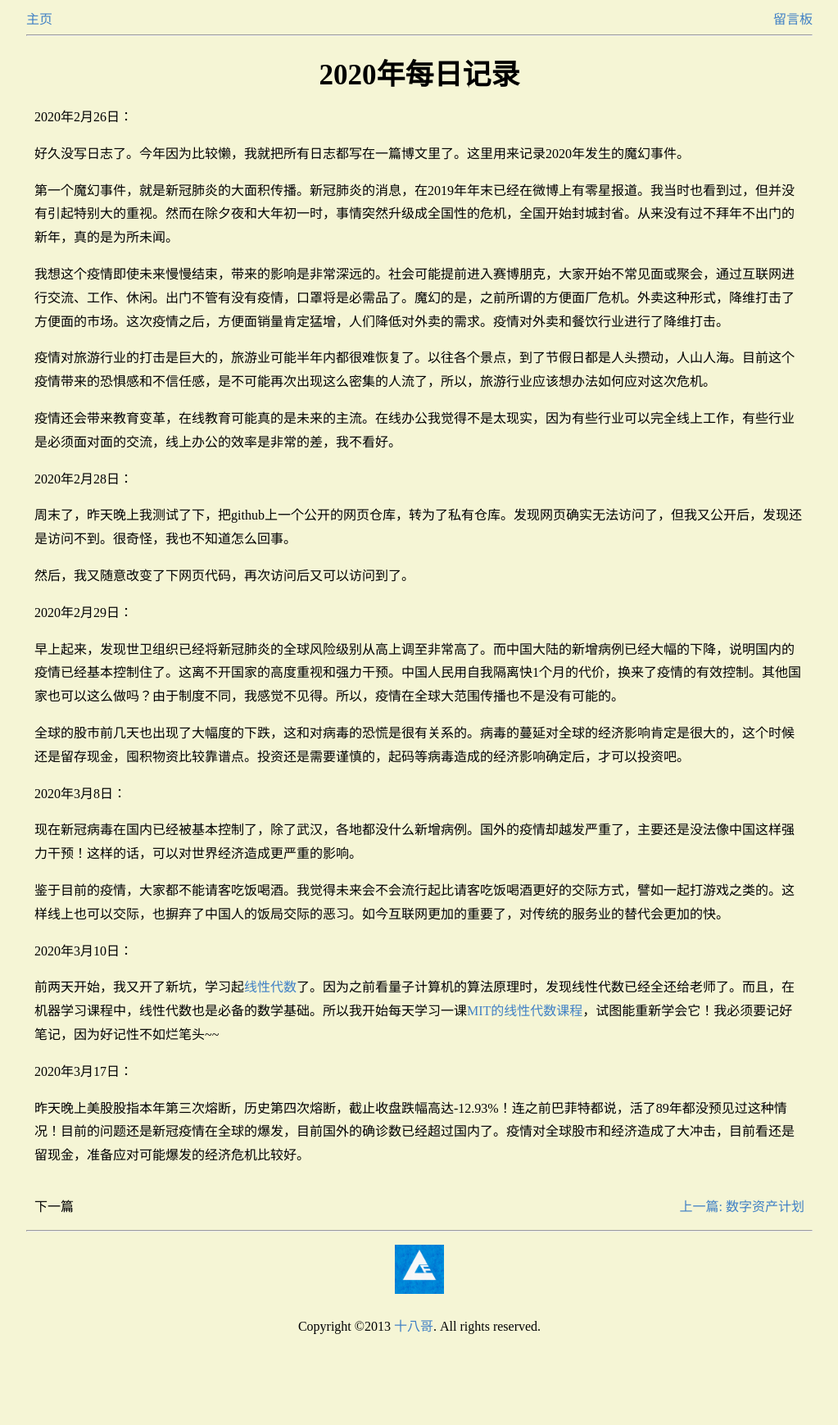
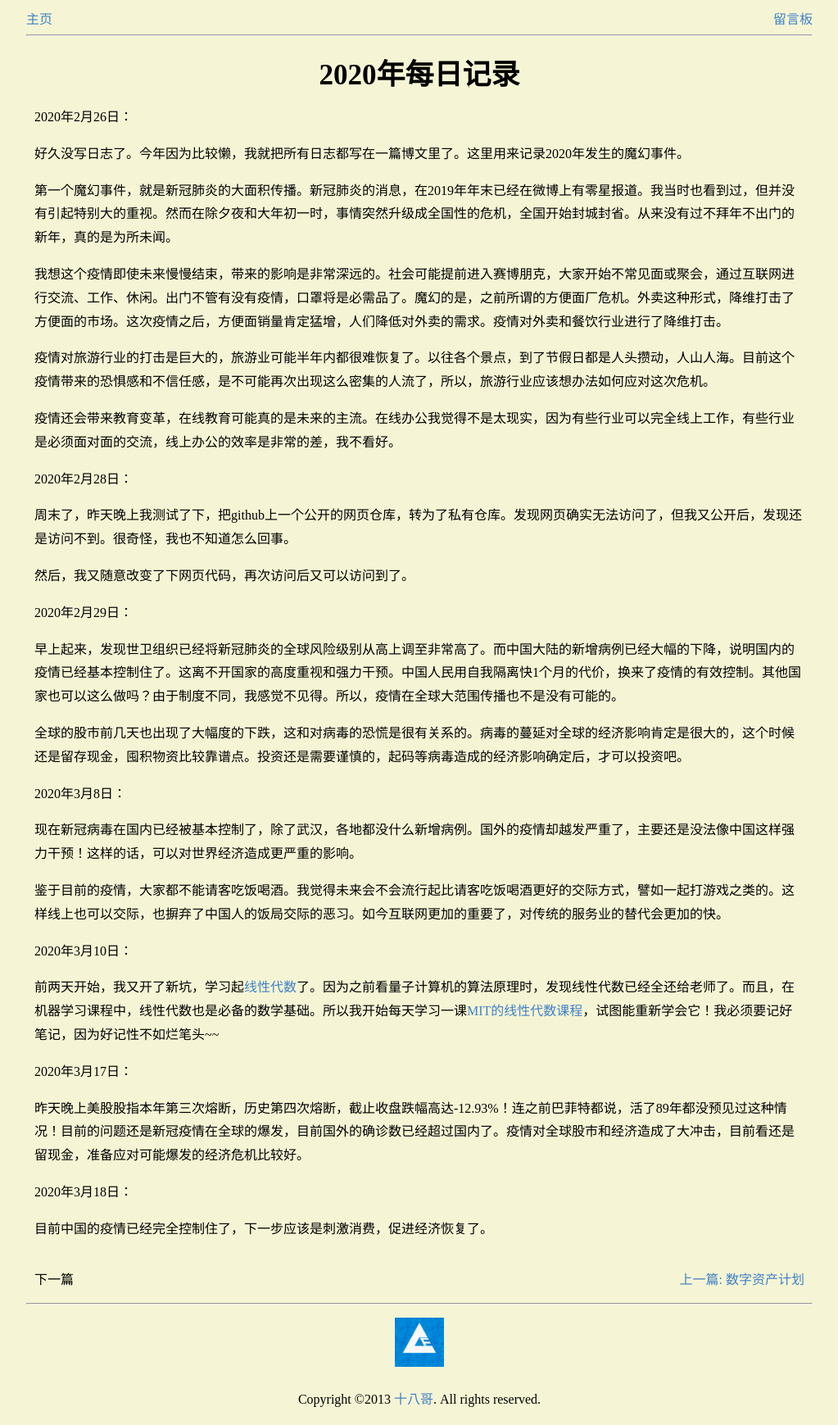
Before and after one commit to cforth/blog, a Jekyll site: the page built from _posts/2020-2-26-record.md, in a window 1280 px wide. Shown: the whole page at 82% size, without its empty margins (128-1151 px from the left). Built offline with Jekyll 4.4.1, drawn with Linux system fonts in a browser that asks for light colours; comment, search, counter and statistics services are not loaded; before the commit the page ends 1649 px from its top, so only the background shows below that.

Commit message:
Update 2020-2-26-record.md

```diff
--- a/_posts/2020-2-26-record.md
+++ b/_posts/2020-2-26-record.md
@@ -44,3 +44,7 @@ tags: [Thinking]
 2020年3月17日：
 
 昨天晚上美股股指本年第三次熔断，历史第四次熔断，截止收盘跌幅高达-12.93%！连之前巴菲特都说，活了89年都没预见过这种情况！目前的问题还是新冠疫情在全球的爆发，目前国外的确诊数已经超过国内了。疫情对全球股市和经济造成了大冲击，目前看还是留现金，准备应对可能爆发的经济危机比较好。
+
+2020年3月18日：
+
+目前中国的疫情已经完全控制住了，下一步应该是刺激消费，促进经济恢复了。
```
